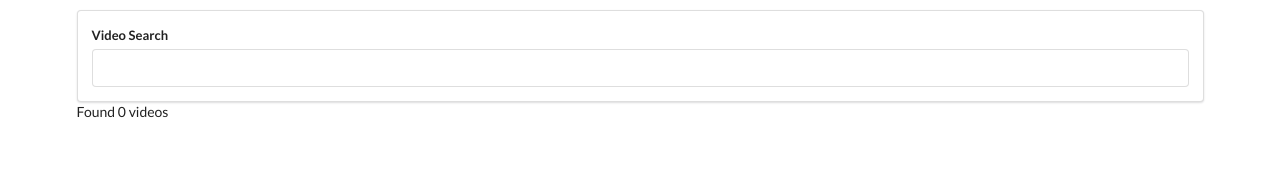
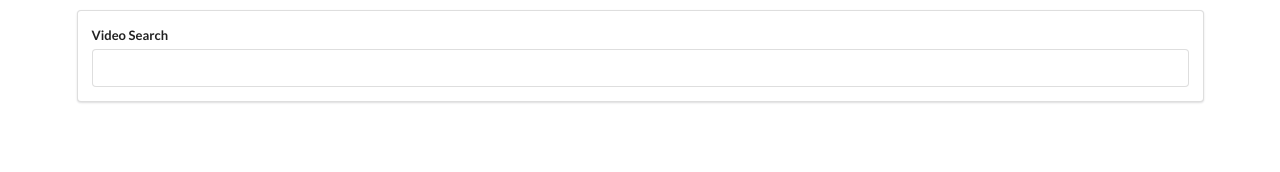
Before and after one commit to backpackerhh/react-course-videos, a React (Create React App) app: page / in a window 1280 px wide. Shown: the top 172 px of the page. Built offline with nearby package versions, Linux system fonts and the light colour scheme.

Commit message:
Add component to render list of videos

```diff
--- a/src/components/App.js
+++ b/src/components/App.js
@@ -2,6 +2,7 @@ import React from "react";
 
 import youtube from "../api/youtube";
 import SearchBar from "./SearchBar";
+import VideoList from "./VideoList";
 
 export default class App extends React.Component {
   state = {
@@ -24,7 +25,7 @@ export default class App extends React.Component {
     return (
       <div className="ui container" style={{ marginTop: "10px" }}>
         <SearchBar onSubmit={this.onSearchSubmit} />
-        Found {this.state.videos.length} videos
+        <VideoList videos={this.state.videos} />
       </div>
     );
   }
--- /dev/null
+++ b/src/components/VideoList.js
@@ -0,0 +1,11 @@
+import React from "react";
+
+export default class VideoList extends React.Component {
+  render() {
+    const videos = this.props.videos.map(video => {
+      return <div>VideoItem</div>;
+    });
+
+    return <div className="video-list">{videos}</div>;
+  }
+}
```
